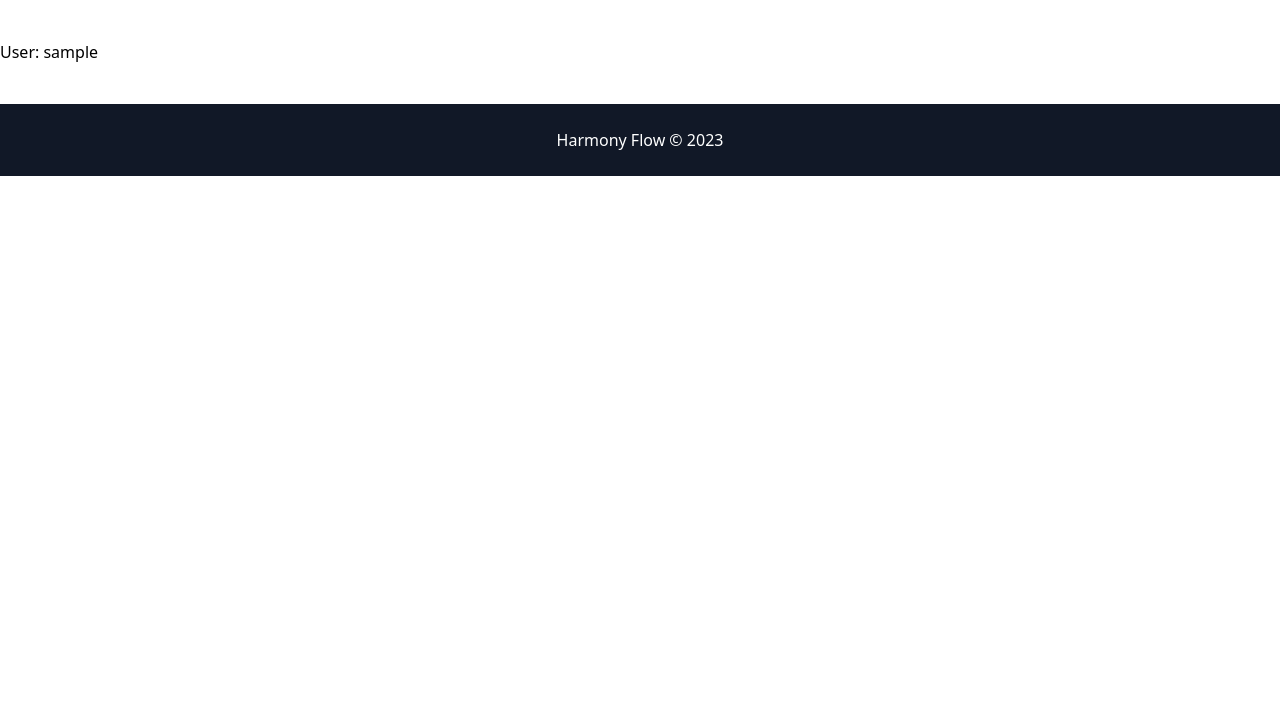
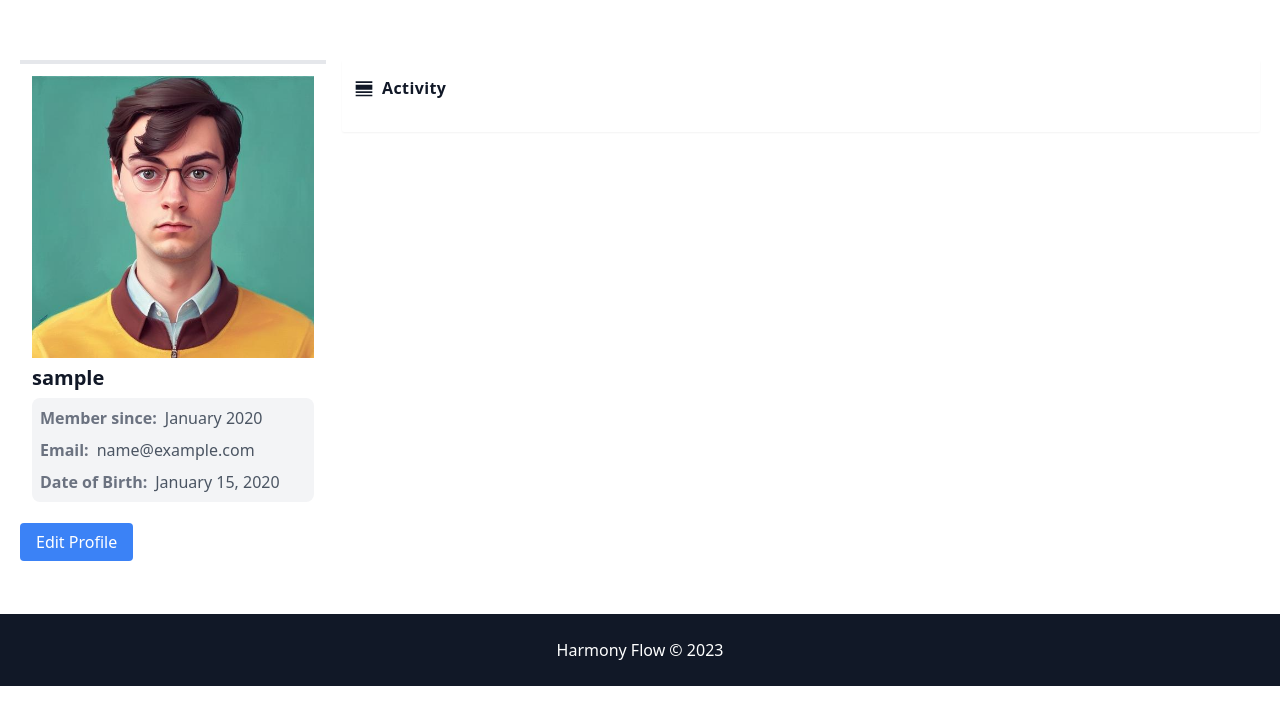
Before and after one commit to dias0092/harmony-flow, a Django app: page /users/1/ in a window 1280 px wide. Shown: the part 80-800 px from the top of the page. Run offline with Django 4.2, Linux system fonts and the light colour scheme; tables that the repository leaves empty hold one stand-in row (values such as "Sample post"); some libraries are stand-ins or nearby versions.

Commit message:
Updated user_detail and user_edit templates

```diff
--- a/users/templates/users/user_detail.html
+++ b/users/templates/users/user_detail.html
@@ -1,5 +1,63 @@
-{% extends "base.html" %}
+{% extends 'base.html' %}
+{% load static %}
 
 {% block content %}
-  <h2>User: {{ user.username }}</h2>
+<div class="container mx-auto my-5 p-5">
+    <div class="md:flex no-wrap md:-mx-2 ">
+        <!-- Left Side -->
+        <div class="w-full md:w-3/12 md:mx-2">
+            <!-- Profile Card -->
+            <div class="bg-white p-3 border-t-4">
+                <div class="image overflow-hidden">
+                    {% if user.profile.avatar %}
+                        <img class="h-auto w-full mx-auto" src="{{ user.profile.avatar.url }}" alt="{{ user.username }}'s avatar">
+                    {% else %}
+                        <img class="h-auto w-full mx-auto" src="{% static 'img/default-avatar.png' %}" alt="default avatar">
+                    {% endif %}
+                </div>
+                <h1 class="text-gray-900 font-bold text-xl leading-8 my-1">{{ user.username }}</h1>
+
+                <ul class="bg-gray-100 rounded-lg p-2 leading-normal">
+                    <li class="flex items-center">
+                        <span class="text-gray-500 font-bold">Member since: </span>
+                        <span class="ml-2 text-gray-600">{{ user.date_joined|date:"F Y" }}</span>
+                    </li>
+                    <li class="flex items-center mt-2">
+                        <span class="text-gray-500 font-bold">Email:</span>
+                        <span class="ml-2 text-gray-600">{{ user.email }}</span>
+                    </li>
+                    <li class="flex items-center mt-2">
+                        <span class="text-gray-500 font-bold">Date of Birth:</span>
+                        <span class="ml-2 text-gray-600">{{ user.date_of_birth|date:"F j, Y" }}</span>
+                    </li>
+                </ul>
+            </div>
+            <!-- End of profile card -->
+            <div class="my-4"></div>
+            <!-- Settings -->
+            <a href="{% url 'users:user_edit' user.pk %}" class="bg-blue-500 text-white w-full px-4 py-2 rounded hover:bg-blue-600">Edit Profile</a>
+            <!-- End of Settings -->
+        </div>
+        <!-- Right Side -->
+        <div class="w-full md:w-9/12 mx-2">
+            <!-- Activity -->
+            <div class="bg-white p-3 shadow-sm rounded-sm">
+                <div class="flex items-center space-x-2 font-semibold text-gray-900 leading-8">
+                    <span clas="text-green-500">
+                        <svg class="h-5 fill-current" xmlns="http://www.w3.org/2000/svg" viewBox="0 0 24 24">
+                            <path d="M12 22H2v-2h10v2zm10-2v2h-10v-2h10zm0-4v2H2v-2h20zm0-8v6H2V8h20zm0-4v2H2V4h20z"/>
+                        </svg>
+                    </span>
+                    <span class="tracking-wide">Activity</span>
+                </div>
+                <div class="text-gray-700">
+                    <div class="mt-4 flex">
+                        <!-- User Activity goes here -->
+                    </div>
+                </div>
+            </div>
+            <!-- End of Activity -->
+        </div>
+    </div>
+</div>
 {% endblock %}
--- a/users/views.py
+++ b/users/views.py
@@ -1,7 +1,7 @@
 from django.shortcuts import render, get_object_or_404, redirect
 from django.contrib.auth import get_user_model, authenticate, login, logout
 from django.contrib import messages
-from .forms import UserForm, UserLoginForm, UserRegisterForm
+from .forms import UserForm, UserLoginForm, UserRegisterForm, UserEditForm
 
 User = get_user_model()
 
@@ -28,12 +28,15 @@
 def user_edit(request, pk):
     user = get_object_or_404(User, pk=pk)
     if request.method == "POST":
-        form = UserForm(request.POST, instance=user)
+        form = UserEditForm(request.POST,request.FILES, instance=user)
         if form.is_valid():
             user = form.save()
+            messages.success(request, 'Your profile was successfully updated!')
             return redirect('users:user_detail', pk=user.pk)
+        else:
+            messages.error(request, 'Please correct the error below.')
     else:
-        form = UserForm(instance=user)
+        form = UserEditForm(instance=user)
     return render(request, 'users/user_edit.html', {'form': form})
 
 def user_delete(request, pk):
```
Also changed, not shown: users/forms.py (+8 -1 lines), users/templates/users/user_edit.html (+30 -4 lines), static/img/default-avatar.png (added).
